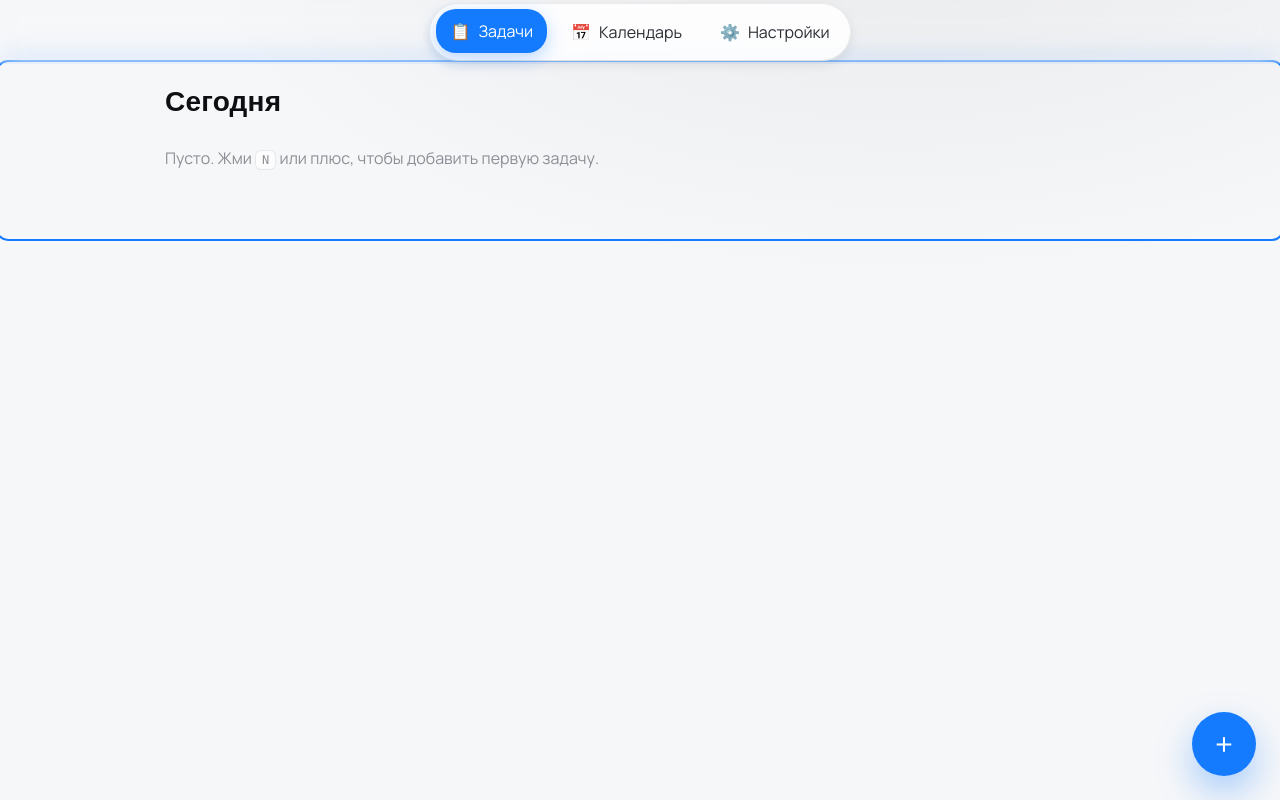
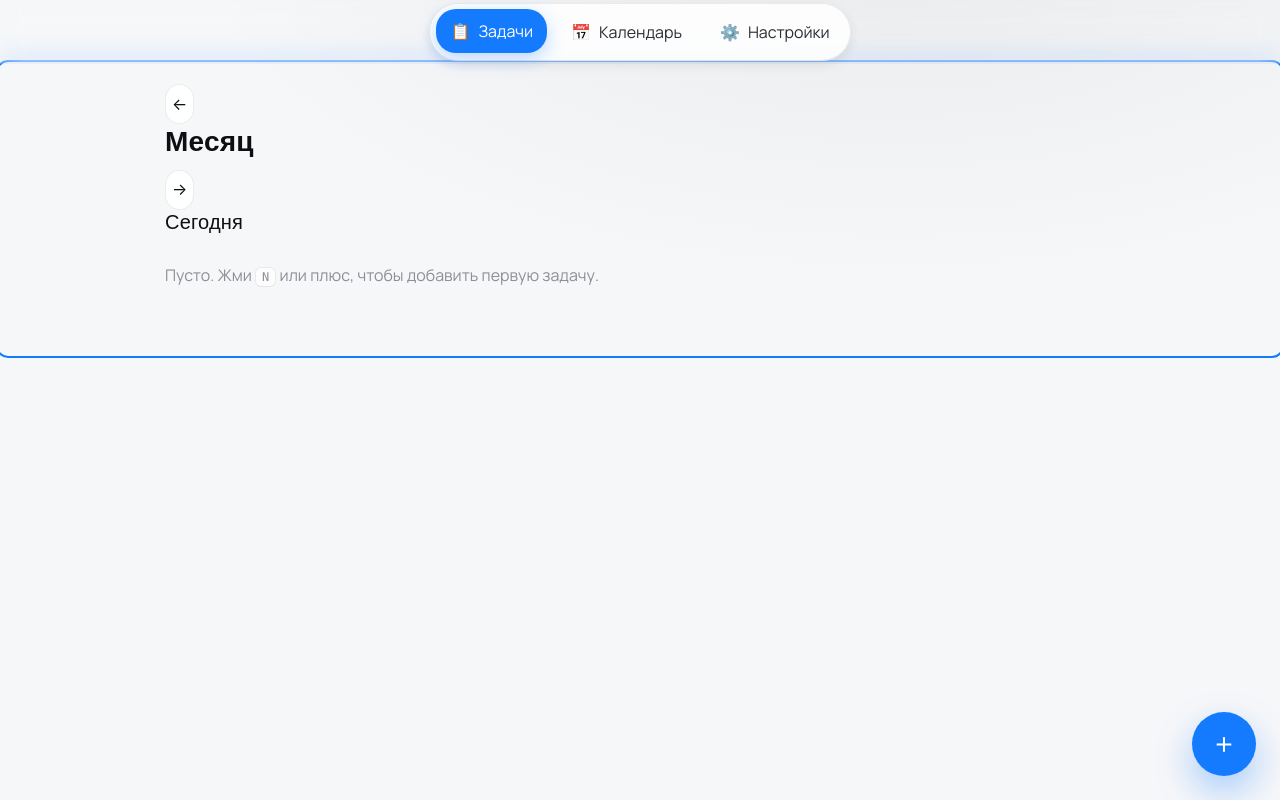
Before and after one commit to QQniv/Weepl, a plain HTML site: page index.html in a window 1280 px wide. Drawn offline with Linux system fonts and the light colour scheme.

Commit message:
Update index.html

```diff
--- a/index.html
+++ b/index.html
@@ -42,9 +42,29 @@
 
   <!-- Home -->
   <template id="home-view">
-    <section class="section">
-      <h1 class="h-impact">Сегодня</h1>
-      <div id="taskList" class="task-list"></div>
+    <section class="section home">
+      <!-- Месяц по центру -->
+      <div class="home-month">
+        <button class="cal-nav" data-home-month="prev" aria-label="Предыдущий месяц">←</button>
+        <h1 id="homeMonth" class="h-impact">Месяц</h1>
+        <button class="cal-nav" data-home-month="next" aria-label="Следующий месяц">→</button>
+      </div>
+
+      <!-- Лента дат (пиллы) -->
+      <div id="dateStrip" class="date-strip" aria-label="Лента дат (неделя)"></div>
+
+      <!-- Список дел выбранной даты -->
+      <div class="today-wrap">
+        <div class="today-head">
+          <div class="today-title h-impact" id="todayTitle" style="font-size:20px">Сегодня</div>
+          <!-- при необходимости добавим быстрые фильтры/поиск -->
+        </div>
+
+        <!-- Внутри сохраняем старый #taskList, чтобы текущий app.js не сломался -->
+        <div id="todayList" class="today-list scroll-snap">
+          <div id="taskList" class="task-list"></div>
+        </div>
+      </div>
     </section>
   </template>
 
@@ -157,6 +177,6 @@
   </dialog>
 
   <!-- JS -->
-  <script src="./app.js" defer></script>
+  <script src="./app.js?v=2" defer></script>
 </body>
 </html>
```
